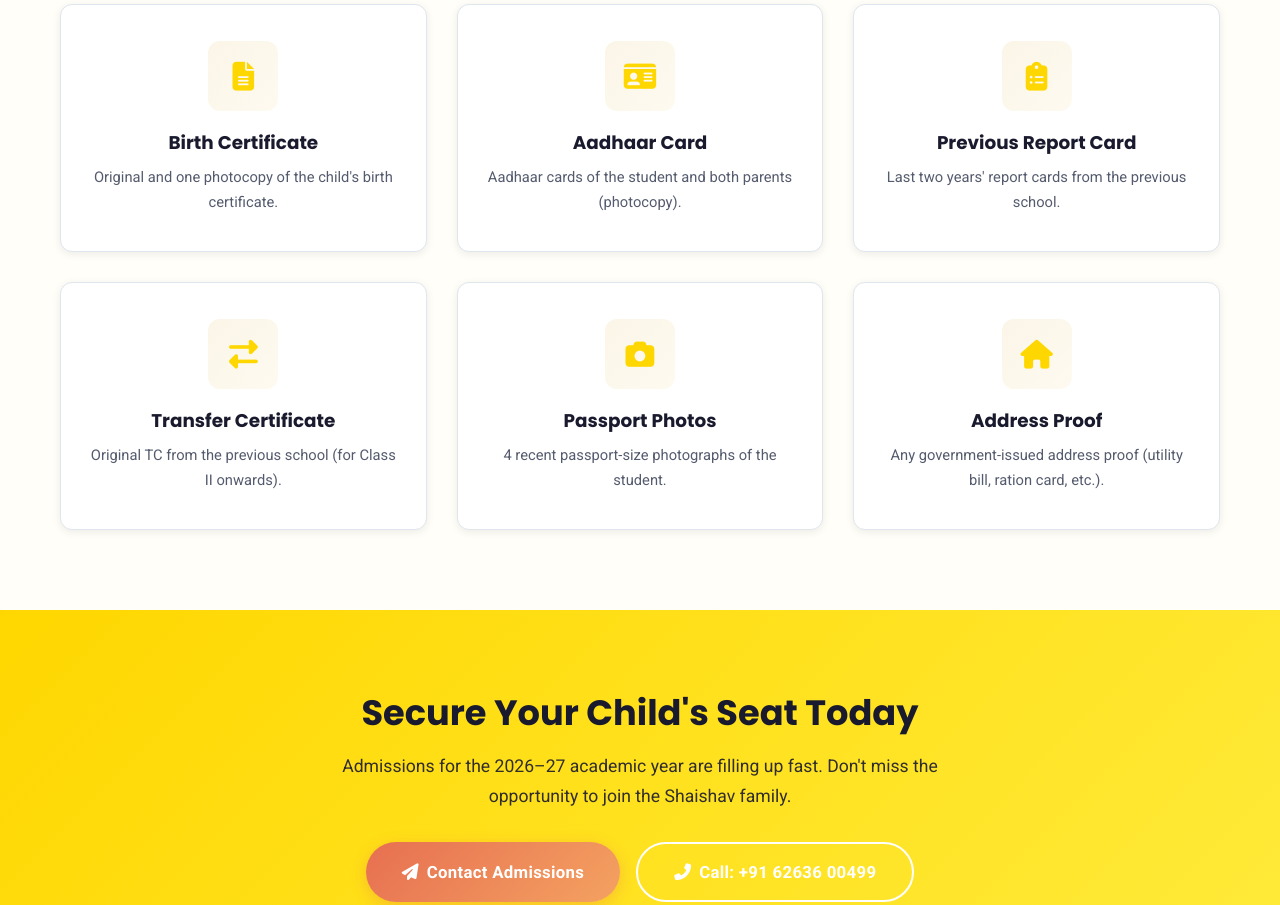
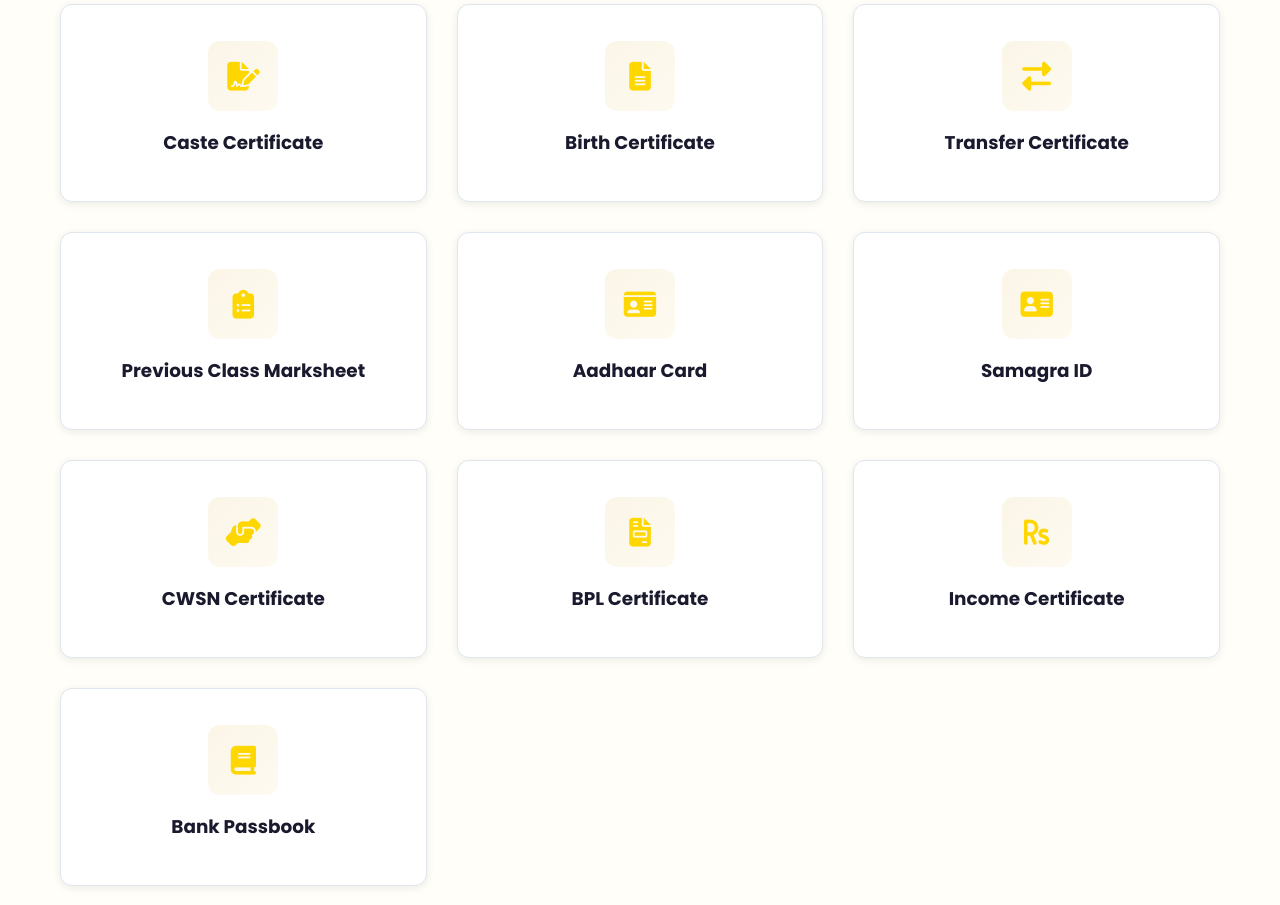
Before and after one commit to aniruddhsharma803-beep/Shaishav-Public-School, a website: page admissions.html in a window 1280 px wide. Shown: the part 2850-3755 px from the top of the page. Drawn offline with Linux system fonts and the light colour scheme.

Commit message:
Update required documents list in admissions to match the new 10-item list provided

```diff
--- a/admissions.html
+++ b/admissions.html
@@ -189,34 +189,44 @@
       </div>
       <div class="features-grid" style="grid-template-columns:repeat(3, 1fr);">
         <div class="feature-card animate-on-scroll">
+          <div class="card-icon"><i class="fas fa-file-signature"></i></div>
+          <h3>Caste Certificate</h3>
+        </div>
+        <div class="feature-card animate-on-scroll">
           <div class="card-icon"><i class="fas fa-file-alt"></i></div>
           <h3>Birth Certificate</h3>
-          <p>Original and one photocopy of the child's birth certificate.</p>
+        </div>
+        <div class="feature-card animate-on-scroll">
+          <div class="card-icon"><i class="fas fa-exchange-alt"></i></div>
+          <h3>Transfer Certificate</h3>
+        </div>
+        <div class="feature-card animate-on-scroll">
+          <div class="card-icon"><i class="fas fa-clipboard-list"></i></div>
+          <h3>Previous Class Marksheet</h3>
         </div>
         <div class="feature-card animate-on-scroll">
           <div class="card-icon"><i class="fas fa-id-card"></i></div>
           <h3>Aadhaar Card</h3>
-          <p>Aadhaar cards of the student and both parents (photocopy).</p>
         </div>
         <div class="feature-card animate-on-scroll">
-          <div class="card-icon"><i class="fas fa-clipboard-list"></i></div>
-          <h3>Previous Report Card</h3>
-          <p>Last two years' report cards from the previous school.</p>
+          <div class="card-icon"><i class="fas fa-address-card"></i></div>
+          <h3>Samagra ID</h3>
         </div>
         <div class="feature-card animate-on-scroll">
-          <div class="card-icon"><i class="fas fa-exchange-alt"></i></div>
-          <h3>Transfer Certificate</h3>
-          <p>Original TC from the previous school (for Class II onwards).</p>
+          <div class="card-icon"><i class="fas fa-hands-helping"></i></div>
+          <h3>CWSN Certificate</h3>
         </div>
         <div class="feature-card animate-on-scroll">
-          <div class="card-icon"><i class="fas fa-camera"></i></div>
-          <h3>Passport Photos</h3>
-          <p>4 recent passport-size photographs of the student.</p>
+          <div class="card-icon"><i class="fas fa-file-invoice"></i></div>
+          <h3>BPL Certificate</h3>
         </div>
         <div class="feature-card animate-on-scroll">
-          <div class="card-icon"><i class="fas fa-home"></i></div>
-          <h3>Address Proof</h3>
-          <p>Any government-issued address proof (utility bill, ration card, etc.).</p>
+          <div class="card-icon"><i class="fas fa-rupee-sign"></i></div>
+          <h3>Income Certificate</h3>
+        </div>
+        <div class="feature-card animate-on-scroll">
+          <div class="card-icon"><i class="fas fa-book"></i></div>
+          <h3>Bank Passbook</h3>
         </div>
       </div>
     </div>
```
